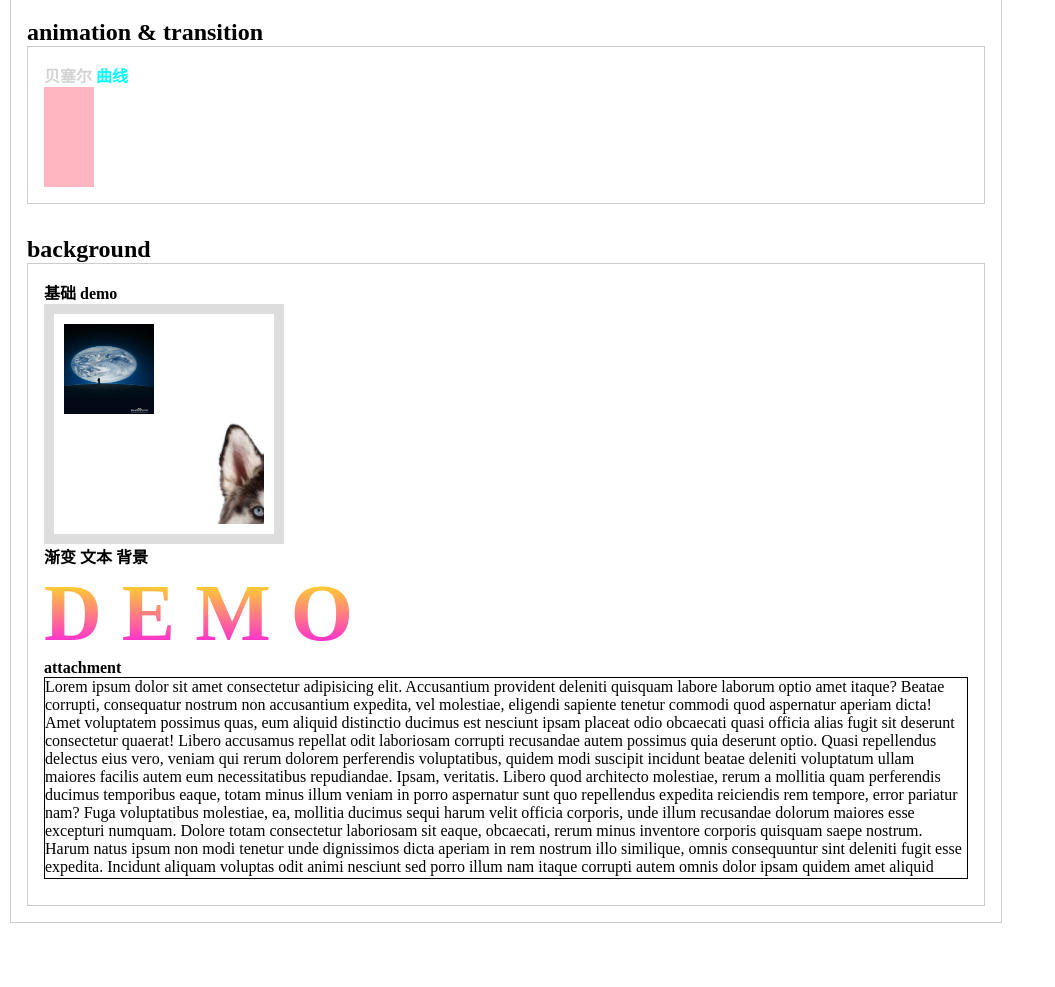
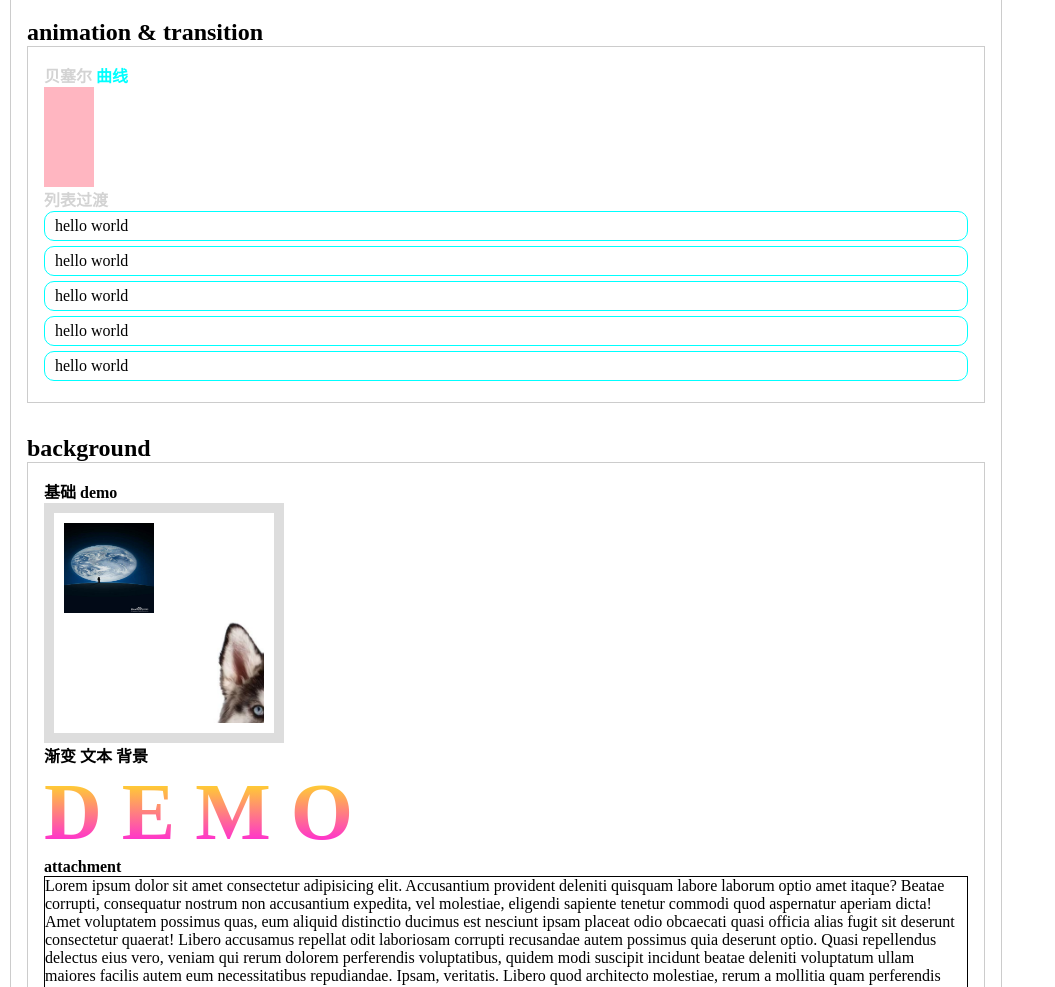
Before and after one commit to edisonLzy/css-learn, a website built with webpack: page public/index.html in a window 1280 px wide. Shown: the part 2620-3607 px from the top of the page, without its empty margins (0-1055 px from the left). Before the commit the page ends 3543 px from the top, so only its background shows below. Built offline with nearby package versions, Linux system fonts and the light colour scheme; some packages are replaced by stand-ins of ours.

Commit message:
feat(animation): 更新animation demo
新增 selectors

```diff
--- a/src/BFC/index.ts
+++ b/src/BFC/index.ts
@@ -1,5 +1,5 @@
 import {createItem} from '../utils';
 import './index.scss';
-const h = require('./index.html')
+const h = require('./index.html');
 // ex实现icon居中
-createItem({title:'再学BFC',article:h})
+createItem({title:'再学BFC',article:h});
--- a/src/animation/index.html
+++ b/src/animation/index.html
@@ -7,4 +7,13 @@
 
     <div class="square"></div>
 
+
+    <h1 class="title"> 列表过渡 </h1>
+    <ul class="list">
+        <li class="list-item animation-list-1" data-index="1">hello world</li>
+        <li class="list-item animation-list-2" data-index="2">hello world</li>
+        <li class="list-item animation-list-3" data-index="3">hello world</li>
+        <li class="list-item animation-list-4" data-index="4">hello world</li>
+        <li class="list-item animation-list-5" data-index="5">hello world</li>
+    </ul>
 </section>
--- a/src/animation/index.scss
+++ b/src/animation/index.scss
@@ -39,4 +39,33 @@ $buffer:transform 1s cubic-bezier(0.05, -0.83, 0.06, 1.72);
     }
 
 
+    .list{
+        &-item{
+            list-style: none;
+            border: 1px solid #0ff;
+            margin-bottom: 5px;
+            padding: 5px 10px;
+            border-radius: 10px;
+        }
+    }
 }
+
+@keyframes list{
+    0%{
+        transform: scale(1.1);
+    }
+    100%{
+        transform: scaleY(1);
+    }
+}
+
+@for $i from 1 through 5 {
+    .animation-list-#{$i}{
+        animation:{
+            name:list;
+            duration:.5s;
+            delay:$i* 0.1ss;
+            timing-function:ease-in-out;
+        }
+    }
+}
```
Also changed, not shown: src/animation/index.ts (+6 -6 lines), .eslintrc.js, src/animation/readme.md.
